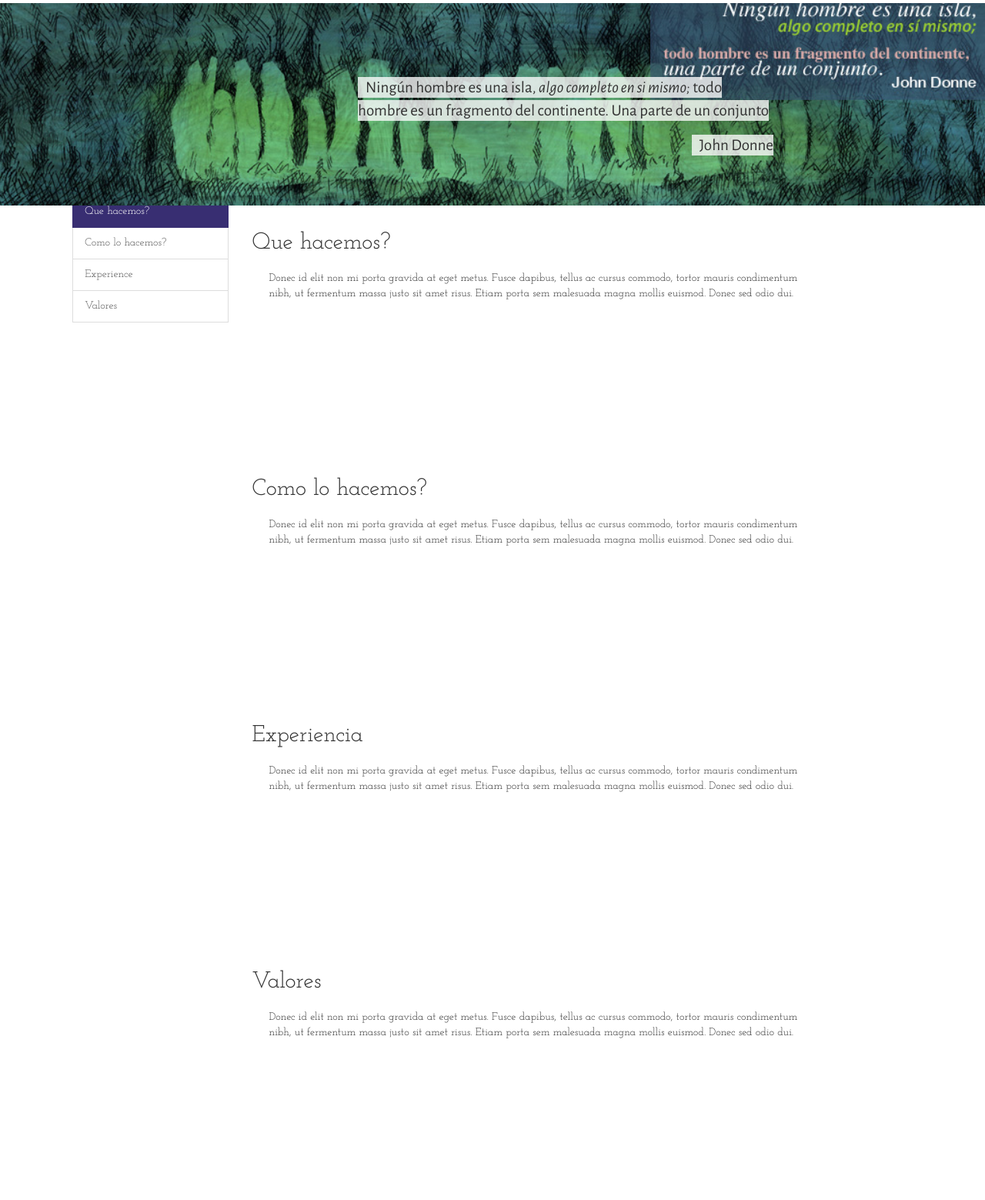
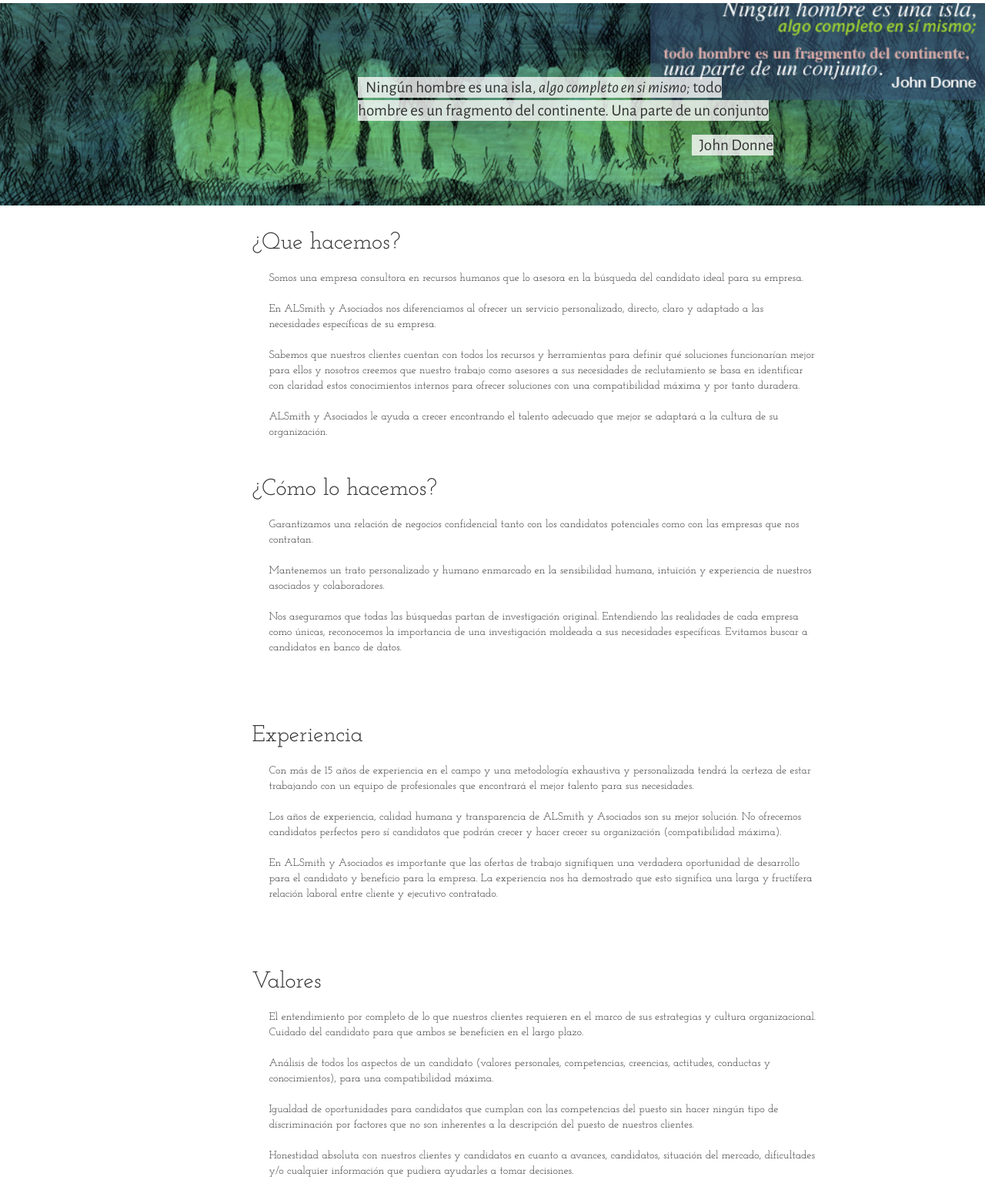
Before and after one commit to fdiazsmith/alsmith, a PHP site: page / in a window 1280 px wide. Shown: the part 896-2455 px from the top of the page at 77% size. Run offline with PHP 8.4, Linux system fonts and the light colour scheme.

Commit message:
Actualiza el contenido de los parrafos

```diff
--- a/index.php
+++ b/index.php
@@ -31,7 +31,7 @@
     <![endif]-->
   </head>
 
-  <body style="overflow-x: hidden;">
+  <body style="overflow-x: hidden;" data-spy="scroll" data-target=".nav-stacked">
     <?php include '_/php/landing.php';?>
     <!-- HEADER -->
     <?php include '_/php/header.php';?>
@@ -39,36 +39,46 @@
     <!-- Main jumbotron for a primary marketing message or call to action -->
 
 
-<main>
+<main style="overflow-x: hidden;" >
     <?php include '_/php/jumbotron.php';?>
 
 
       <!-- Example row of columns -->
-      <div class="row content">
+      <div class="row content" >
         <div class="nav nav-stacked  col-xs-12 col-sm-3 col-sm-offset-0
-                                          col-md-2 col-md-offset-1" id="side-nav"
-                                          data-spy="affix" data-offset-top="60">
-          <div class="list-group   nav nav-stacked" >
-            <a href="#" class="list-group-item active">Que hacemos? </a>
-            <a href="#como" class="list-group-item">Como lo hacemos?</a>
-            <a href="#experiencia" class="list-group-item">Experience</a>
-            <a href="#valores" class="list-group-item">Valores</a>
+                                          col-md-2 col-md-offset-1 " id="side-nav"
+                                          data-spy="affix" data-offset-top="0">
+          <div class="list-group   nav nav-stacked" id="sideNav">
+            <a href="#" class="list-group-item " data-pos="0">Que hacemos? </a>
+            <a href="#como" class="list-group-item" data-pos="500">Como lo hacemos?</a>
+            <a href="#experiencia" class="list-group-item" data-pos="1000">Experience</a>
+            <a href="#valores" class="list-group-item" data-pos="1500">Valores</a>
           </div> <!-- list group -->
         </div>
 
-      <section class="descropcion-wrapper">
+      <section class="descropcion-wrapper" >
         <div class="descripcion ">
 
             <div class="explicacion col-sm-7 col-sm-offset-3" id="que-hacemos">
-            <h2>Que hacemos?</h2>
-            <p>Donec id elit non mi porta gravida at eget metus. Fusce dapibus, tellus ac cursus commodo, tortor mauris condimentum nibh, ut fermentum massa justo sit amet risus. Etiam porta sem malesuada magna mollis euismod. Donec sed odio dui. </p>
+            <h2>¿Que hacemos?</h2>
+            <article>
+              <p>Somos una empresa consultora en recursos humanos que lo asesora en la búsqueda del candidato ideal para su empresa.</p>
+              <p>En ALSmith y Asociados nos diferenciamos al ofrecer un servicio personalizado, directo, claro y adaptado a las necesidades específicas de su empresa.</p>
+              <p>Sabemos que nuestros clientes cuentan con todos los recursos y herramientas para definir qué soluciones funcionarían mejor para ellos y nosotros creemos que nuestro trabajo como asesores a sus necesidades de reclutamiento se basa en identificar con claridad estos conocimientos internos para ofrecer soluciones con una compatibilidad máxima y por tanto duradera. </p>
+              <p>ALSmith y Asociados le ayuda a crecer encontrando el talento adecuado que mejor se adaptará a la cultura de su organización.</p>
+            </article>
 
           </div> <!-- explicacion -->
         </div><!-- descripcion -->
         <div class="descripcion ">
             <div class="explicacion col-sm-7 col-sm-offset-3" id="como">
-            <h2>Como lo hacemos?</h2>
-            <p>Donec id elit non mi porta gravida at eget metus. Fusce dapibus, tellus ac cursus commodo, tortor mauris condimentum nibh, ut fermentum massa justo sit amet risus. Etiam porta sem malesuada magna mollis euismod. Donec sed odio dui. </p>
+            <h2>¿Cómo lo hacemos?</h2>
+            <article>
+              <p>Garantizamos una relación de negocios confidencial tanto con los candidatos potenciales como con las empresas que nos contratan.</p>
+              <p>Mantenemos un trato personalizado y humano enmarcado en la sensibilidad humana, intuición y experiencia  de nuestros asociados y colaboradores.</p>
+              <p>Nos aseguramos que todas las búsquedas partan de investigación original. Entendiendo las realidades de cada empresa como únicas, reconocemos la importancia de una investigación moldeada a sus necesidades específicas. Evitamos buscar a candidatos en banco de datos.</p>
+
+            </article>
 
           </div> <!-- explicacion -->
         </div><!-- descripcion -->
@@ -76,7 +86,11 @@
 
             <div class="explicacion col-sm-7 col-sm-offset-3" id="experiencia">
             <h2>Experiencia</h2>
-            <p>Donec id elit non mi porta gravida at eget metus. Fusce dapibus, tellus ac cursus commodo, tortor mauris condimentum nibh, ut fermentum massa justo sit amet risus. Etiam porta sem malesuada magna mollis euismod. Donec sed odio dui. </p>
+            <article>
+              <p>Con más de 15 años de experiencia en el campo y una metodología exhaustiva y personalizada tendrá la certeza de estar trabajando con un equipo de profesionales que encontrará el mejor talento para sus necesidades. </p>
+              <p>Los años de experiencia, calidad humana y transparencia de ALSmith y Asociados son su mejor solución. No ofrecemos candidatos perfectos pero sí candidatos que podrán crecer y hacer crecer su organización (compatibilidad máxima).</p>
+              <p>En ALSmith y Asociados es importante que las ofertas de trabajo signifiquen una verdadera oportunidad de desarrollo para el candidato y beneficio para la empresa. La experiencia nos ha demostrado que esto significa una larga y fructífera relación laboral entre cliente y ejecutivo contratado. </p>
+            </article>
 
           </div> <!-- explicacion -->
           </div><!-- descripcion -->
@@ -84,7 +98,12 @@
 
             <div class="explicacion col-sm-7 col-sm-offset-3" id="valores">
             <h2>Valores</h2>
-            <p>Donec id elit non mi porta gravida at eget metus. Fusce dapibus, tellus ac cursus commodo, tortor mauris condimentum nibh, ut fermentum massa justo sit amet risus. Etiam porta sem malesuada magna mollis euismod. Donec sed odio dui. </p>
+            <article>
+              <p>El entendimiento por completo de lo que nuestros clientes requieren en el marco de sus estrategias y cultura organizacional. Cuidado del candidato para que ambos se beneficien en el largo plazo. </p>
+              <p>Análisis de todos los aspectos de un candidato (valores personales, competencias, creencias, actitudes, conductas y conocimientos), para una compatibilidad máxima.</p>
+              <p>Igualdad de oportunidades para candidatos que cumplan con las competencias del puesto sin hacer ningún tipo de discriminación por factores que no son inherentes a la descripción del puesto de nuestros clientes. </p>
+              <p>Honestidad absoluta con nuestros clientes y candidatos en cuanto a avances, candidatos, situación del mercado, dificultades y/o cualquier información que pudiera ayudarles a tomar decisiones.</p>
+            </article>
 
           </div> <!-- explicacion -->
         </div><!-- descripcion -->
```
